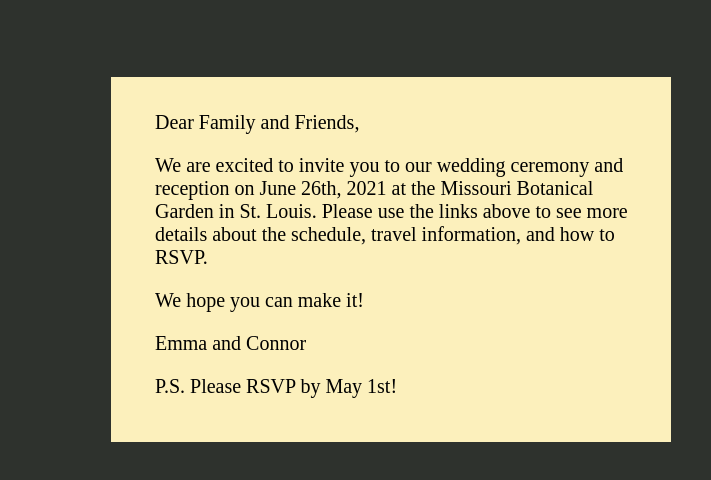
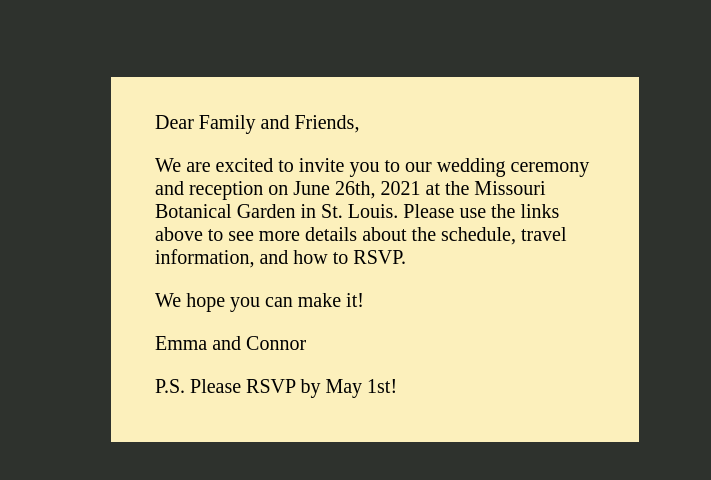
Before and after one commit to baldpixels/streff-rudmann, a plain HTML site: page index.html in a window 1280 px wide. Shown: the part 218-698 px from the top of the page, 569-1280 px from the left. Drawn offline with Linux system fonts and the light colour scheme.

Commit message:
last update

```diff
--- a/style/app.css
+++ b/style/app.css
@@ -84,6 +84,7 @@ article img {
   .text-box {
     padding: 1.5em;
     margin: 0 1.5em 0 1.5em;
+    max-width: 480px;
   }
 
   p {
```
